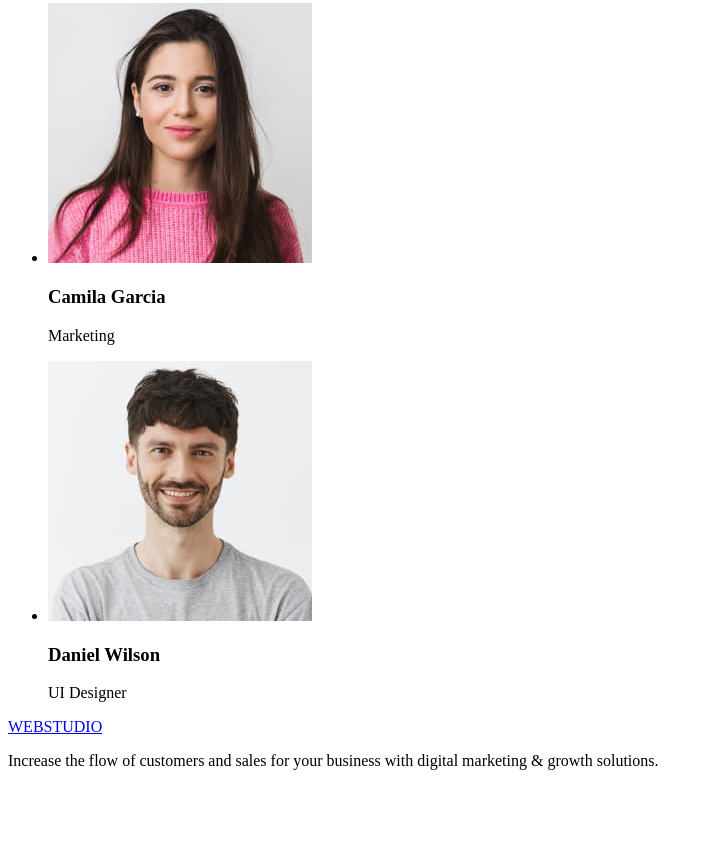
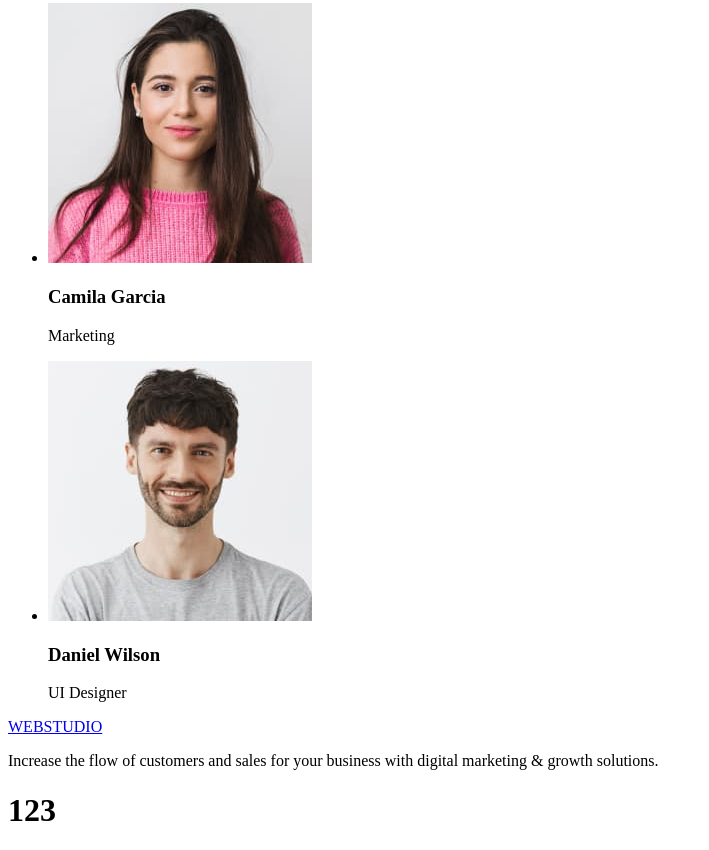
Before and after one commit to b1mbula/goit-markup-hw-01, a plain HTML site: page index.html in a window 1280 px wide. Shown: the part 1372-2222 px from the top of the page, without its empty margins (0-709 px from the left). Before the commit the page ends 2158 px from the top, so only its background shows below. Drawn offline with Linux system fonts and the light colour scheme.

Commit message:
commit message

```diff
--- a/index.html
+++ b/index.html
@@ -123,5 +123,6 @@
         marketing & growth solutions.
       </p>
     </footer>
+    <h1>123</h1>
   </body>
 </html>
```
